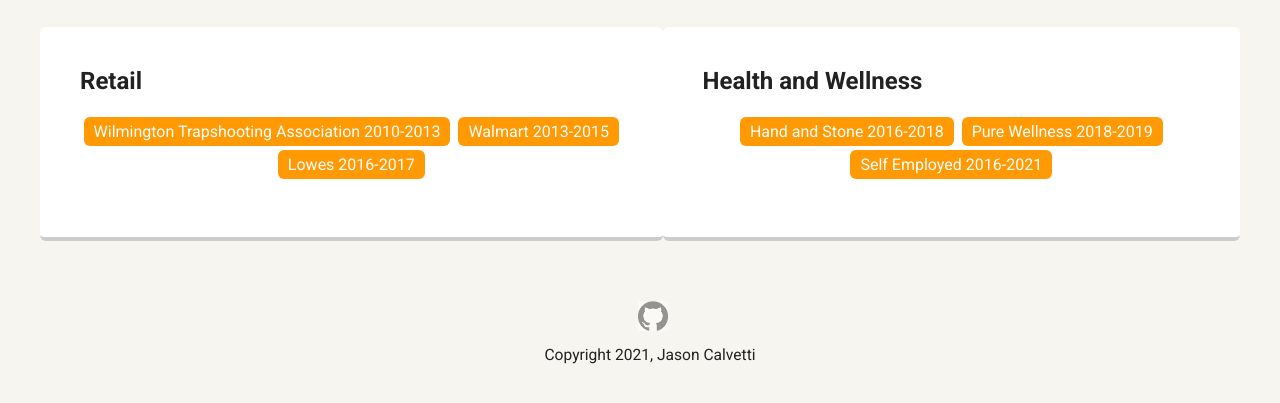
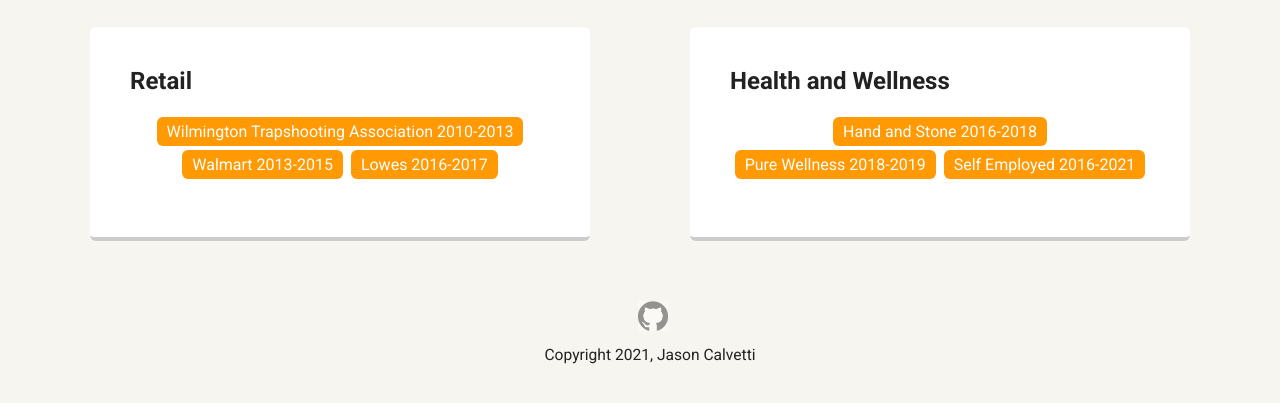
Before and after one commit to AnchoredDev/Personal-Profile, a plain HTML site: page Personal Profile/experience.html in a window 1280 px wide. Shown: the part 631-1034 px from the top of the page. Drawn offline with Linux system fonts and the light colour scheme; a web font is replaced by a local one.

Commit message:
Update styles.css

```diff
--- a/Personal Profile/styles.css
+++ b/Personal Profile/styles.css
@@ -171,7 +171,7 @@ a.social:hover {
 }
 .card-ex {
   padding: 20px 40px 40px;
-  max-width: 500 px;
+  max-width: 500px;
   text-align: left;
   background: #fff;
   border-bottom: 4px solid #ccc;
```
